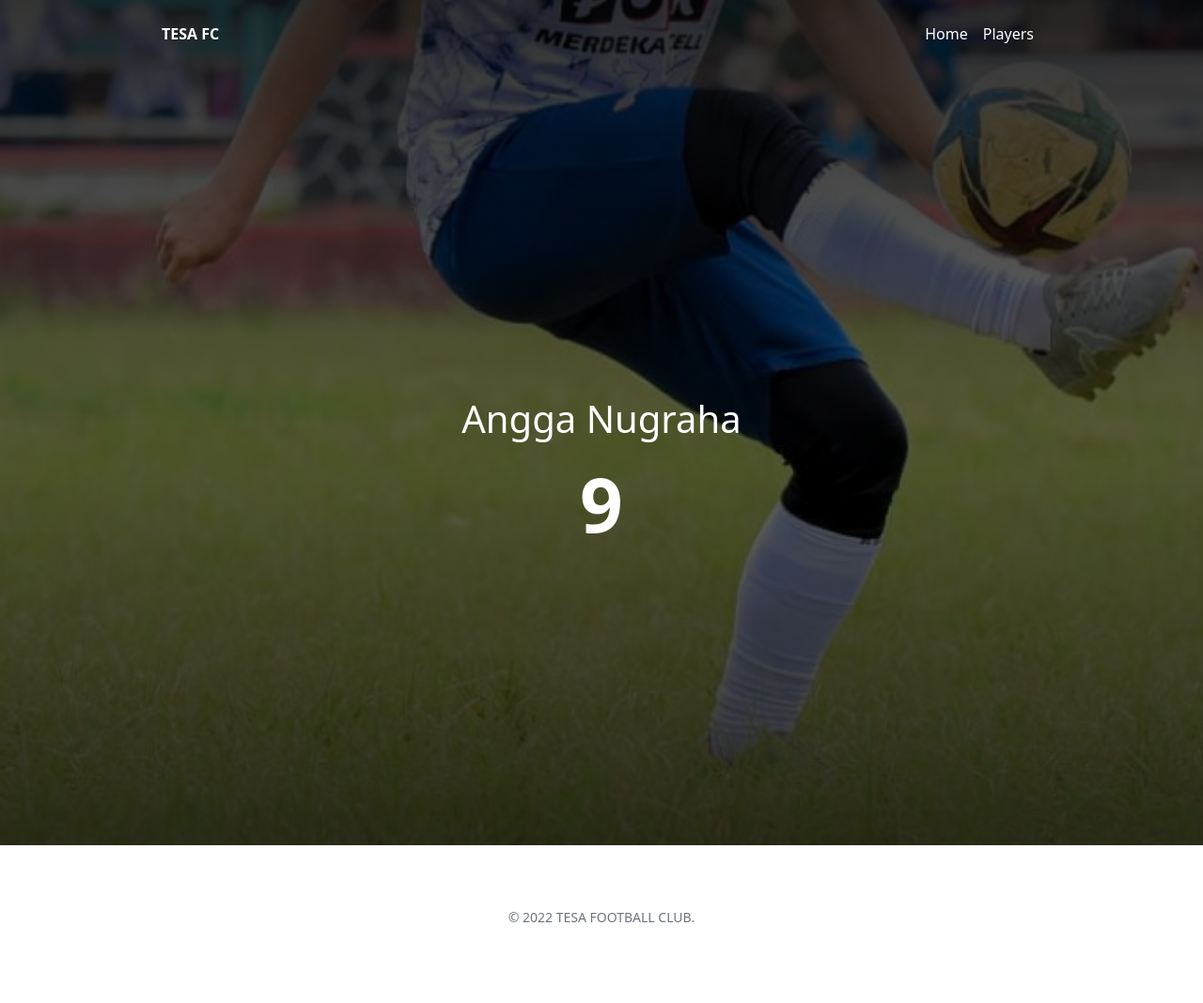
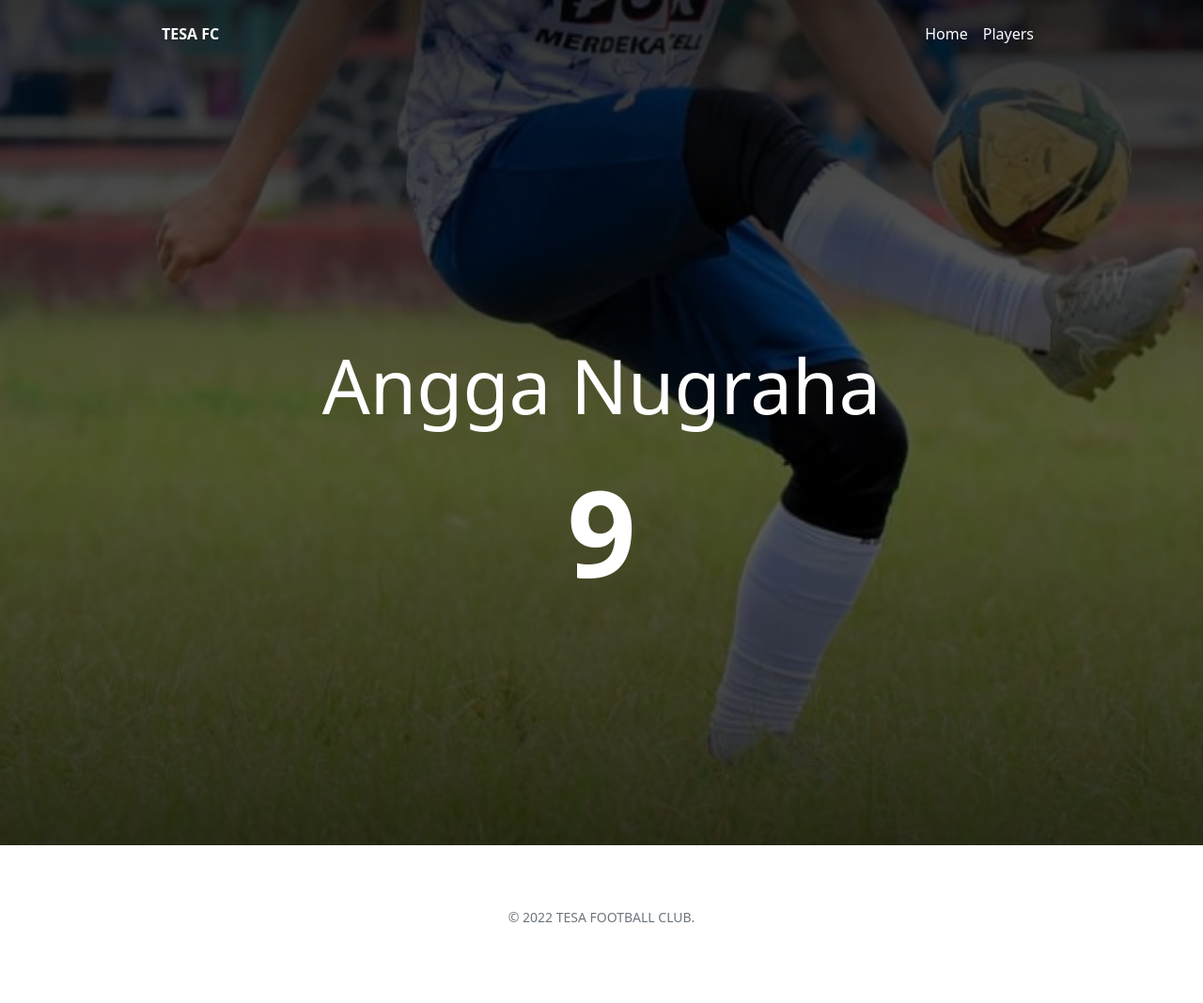
Before and after one commit to tesafc/www2, a Jekyll site: the page built from _players/angga-nugraha.md, in a window 1280 px wide. Shown: the whole page at 94% size. Built offline with Jekyll 4.4.1, drawn with Linux system fonts in a browser that asks for light colours.

Commit message:
Update header-player.html

```diff
--- a/_includes/header-player.html
+++ b/_includes/header-player.html
@@ -12,10 +12,10 @@
     </div>
     <div class="h-100 d-flex flex-column align-items-center justify-content-center">
       <div>
-        <span class="fs-1 text-capitalize">{{ page.title }}</span>
+        <span class="text-capitalize" style="font-size: 5em;">{{ page.title }}</span>
       </div>
       <div>
-        <span class="text-uppercase fw-bolder" style="font-size: 5em;">{{ page.no-punggung }}</span>
+        <span class="text-uppercase fw-bolder" style="font-size: 8em;">{{ page.no-punggung }}</span>
       </div>
     </div>
   </div>
```
